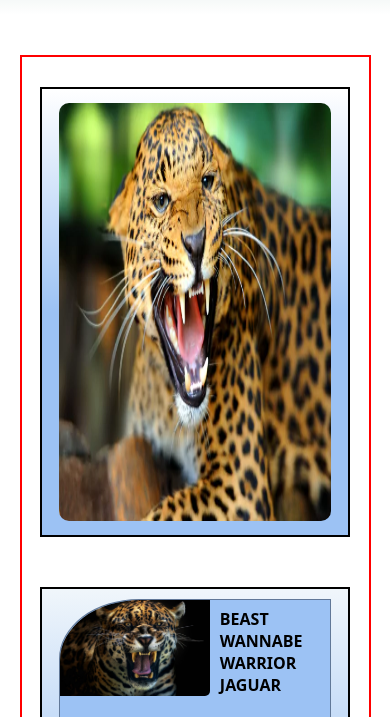
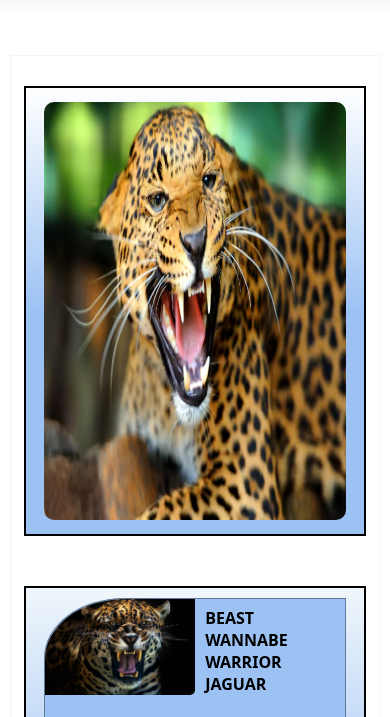
Before and after one commit to Prospertech-github/TradingCard, a plain HTML site: page index.html in a window 390 px wide. Shown: the part 85-802 px from the top of the page. Drawn offline with Linux system fonts and the light colour scheme.

Commit message:
Completed Mobile view

```diff
--- a/assets/style.css
+++ b/assets/style.css
@@ -234,10 +234,9 @@ footer h2 {
 }
 @media screen and (max-width: 580px){
     .container{
-        border: 2px solid red;
-        width: 90%;
+        width: 95%;
     }
     .card-1, .card-2{
-        width: 95%;
+        width: 98%;
     }
 }
```
